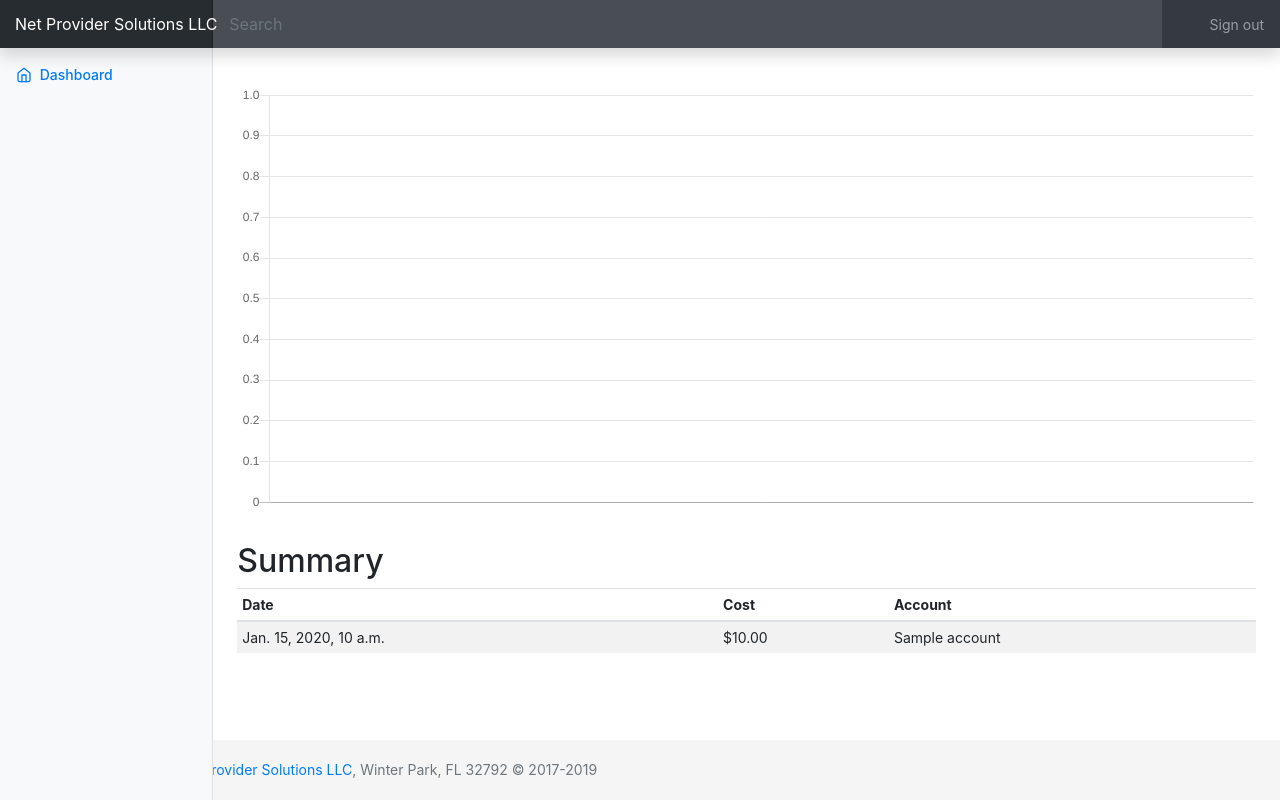
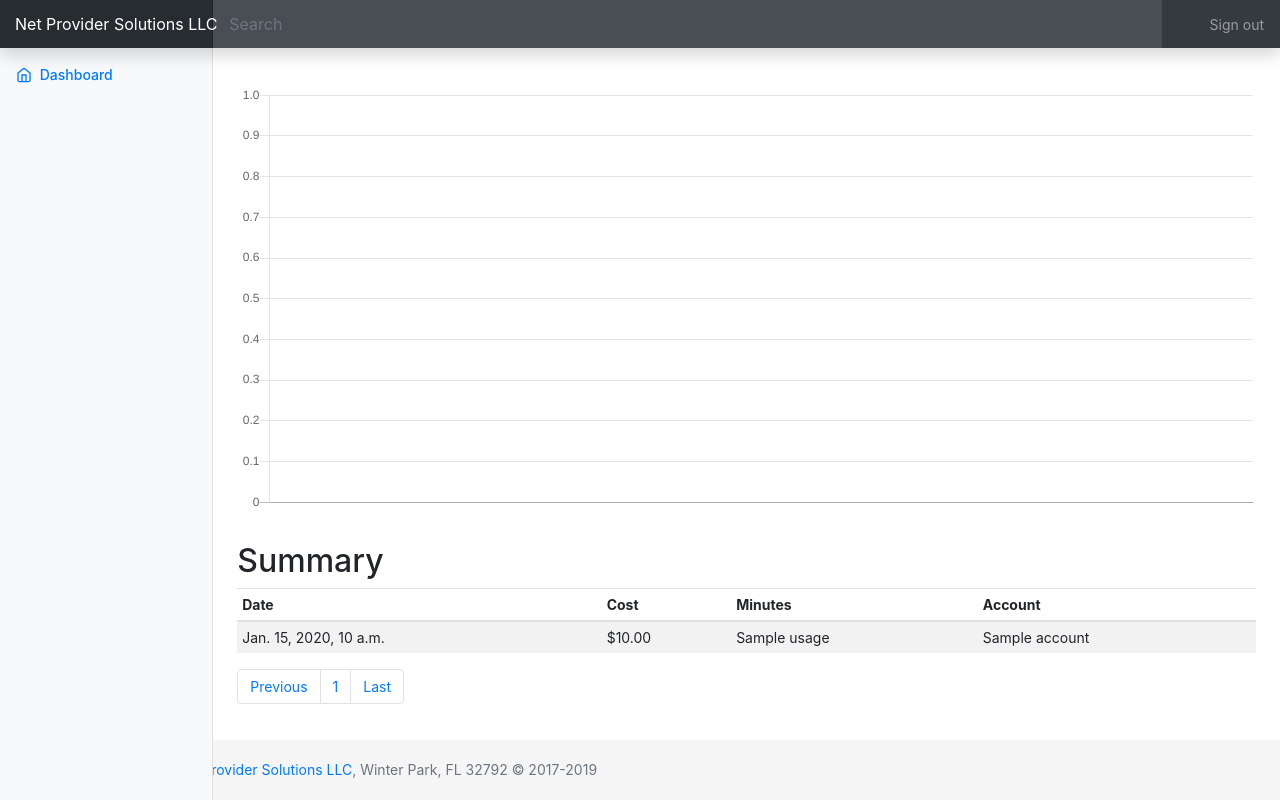
Before and after one commit to ortodoxo/netvoip, a Django app: template templates/pay/dashboard.html in a window 1280 px wide. Run offline with Django 3.2, Linux system fonts and the light colour scheme; the template is opened without the code that fills it: most values are stand-ins (such as "Sample title", 1, 10 or a date in 2020); some libraries are stand-ins or nearby versions.

Commit message:
Ready to Productions add paginations to the dashboard and minutues colomun

```diff
--- a/pay/urls.py
+++ b/pay/urls.py
@@ -1,13 +1,13 @@
 from django.urls import path, re_path
 from django.views.generic.base import TemplateView
-from pay.views import AccountList, AccountDetail, CdrsLIst, LoginView, LogoutView, Balance_Add, Cost, SupplierGet
+from pay.views import AccountList, AccountDetail, LoginView, LogoutView, Balance_Add, Cost, SupplierGet, Cdrs_for_Page
 
 urlpatterns = [
     path('account/', AccountList.as_view(), name='accountactions'),
     path('account/<int:id>/', AccountDetail.as_view(), name='accountactionsdetail'),
     path('account/<int:id>/<str:tenant>/', Balance_Add.as_view(), name='balance_add'),
     re_path(r'^$',LoginView.as_view(),name='index'),
-    path('dashboard/', CdrsLIst.as_view(),name='dashboard'),
+    path('dashboard/<int:page>/', Cdrs_for_Page.as_view(), name='dashboard'),
     path('login/', LoginView.as_view(), name='login'),
     path('logout', LogoutView.as_view(), name='logout'),
     path('cost', Cost.as_view(), name='cost'),
--- a/templates/pay/base_site.html
+++ b/templates/pay/base_site.html
@@ -44,7 +44,7 @@
           <div class="sidebar-sticky">
             <ul class="nav flex-column">
               <li class="nav-item">
-                <a class="nav-link active" href="{% url 'dashboard' %}">
+                <a class="nav-link active" href="{% url 'dashboard' 1 %}">
                   <span data-feather="home"></span>
                   Dashboard <span class="sr-only">(current)</span>
                 </a>
--- a/templates/pay/dashboard.html
+++ b/templates/pay/dashboard.html
@@ -8,6 +8,7 @@
                         <tr>
                             <th>Date</th>
                             <th>Cost</th>
+                            <th>Minutes</th>
                             <th>Account</th>
                         </tr>
                     </thead>
@@ -16,11 +17,33 @@
                             <tr>
                                 <td>{{ cdr.setup_time }}</td>
                                 <td>${{ cdr.cost|floatformat:2 }}</td>
+                                <td>{{ cdr.usage }}</td>
                                 <td>{{ cdr.account }}</td>
                             </tr>
                         {% endfor %}
                     </tbody>
                 </table>
+                <nav aria-label="Page navigation example">
+                    <ul class="pagination">
+                        {% if cdrs.has_previous %}
+                            <li class="page-item"><a class="page-link" href="{% url 'dashboard' cdrs.previous_page_number %}">Previous</a></li>
+                        {% else %}
+                            <li class="page-item"><a class="page-link" href="#" tabindex="-1" >Previous</a></li>
+                        {% endif %}
+                        {% for page in cdrs.paginator.page_range %}
+                            {% if page is cdrs.number %}
+                                <li class="page-item active"><a class="page-link" href="{% url 'dashboard' page %}">{{ page }}</a></li>
+                            {% else %}
+                                <li class="page-item"><a class="page-link" href="{% url 'dashboard' page %}">{{ page }}</a></li>
+                            {% endif %}
+                        {% endfor %}
+                        {% if cdrs.has_next %}
+                            <li class="page-item"><a class="page-link" href="{% url 'dashboard' cdrs.next_page_number %}">Next</a></li>
+                        {% else %}
+                            <li class="page-item"><a class="page-link" href="{% url 'dashboard' cdrs.paginator.num_pages %}" tabindex="-1">Last</a></li>
+                        {% endif %}
+                    </ul>
+                </nav>
         <!-- Graphs -->
         {% autoescape off %}
                 <script src="https://cdnjs.cloudflare.com/ajax/libs/Chart.js/2.7.1/Chart.min.js"></script>
```
Also changed, not shown: pay/views.py (+25 -23 lines).
